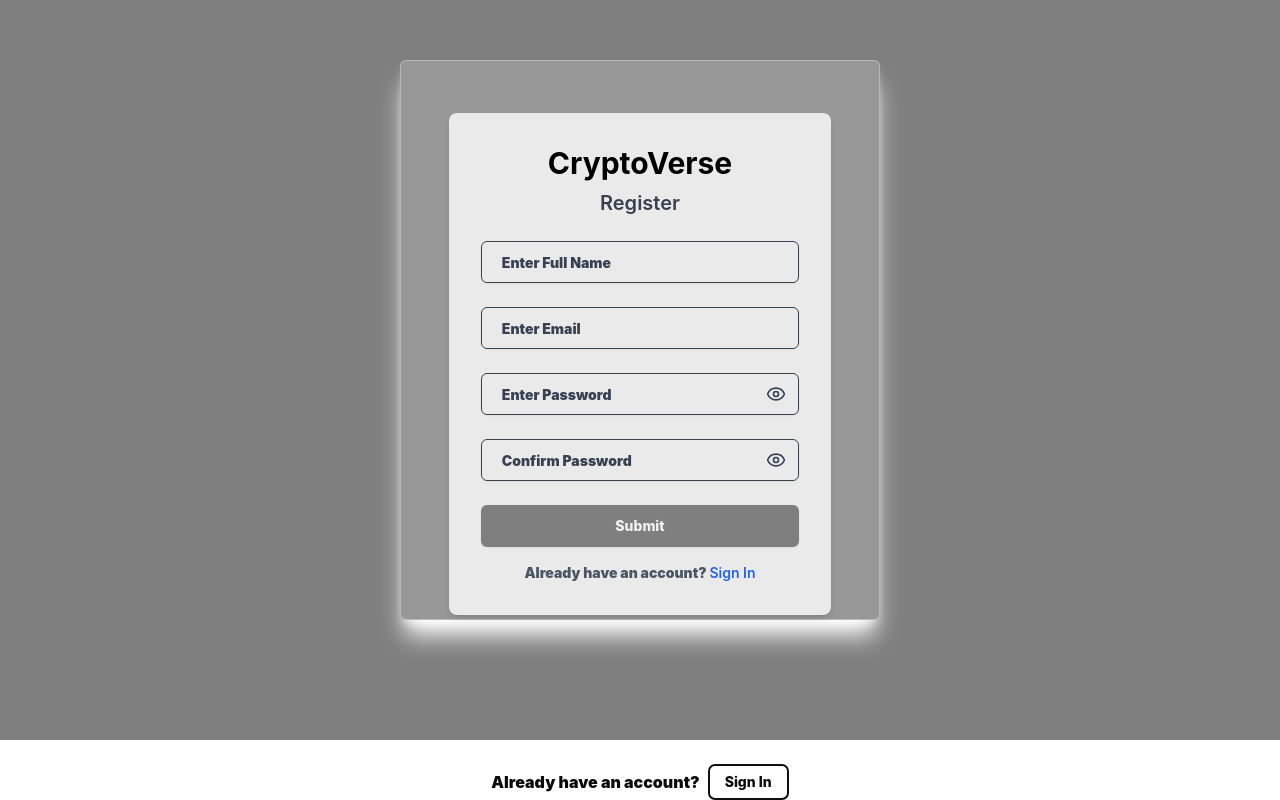
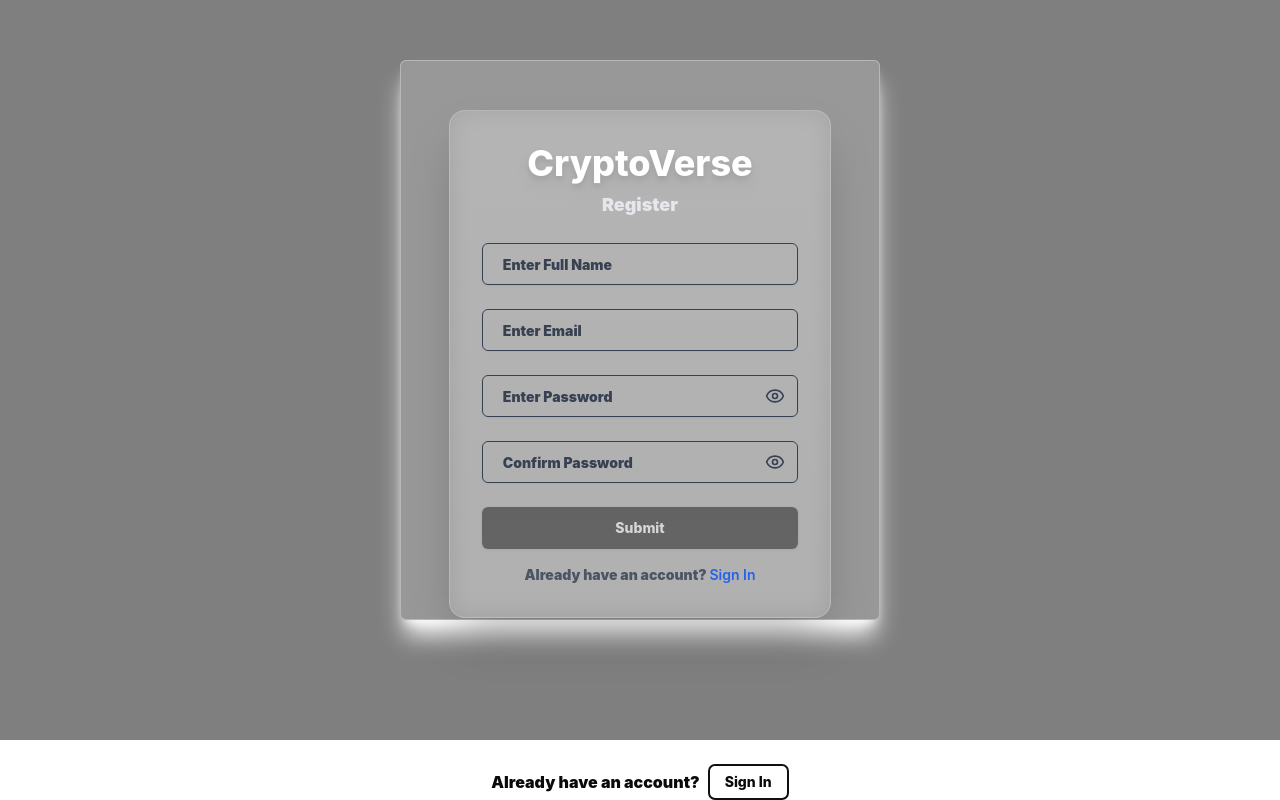
Before and after one commit to keshav0100/CryptoVerse-Frontend, a React (Vite) app: page / in a window 1280 px wide. Both pictures are taken after a click on the button "Sign Up". Shown: the part 60-860 px from the top of the page. Built offline with nearby package versions, Linux system fonts and the light colour scheme; no server answers.

Commit message:
UX: enhance Signup component with improved layout, typography, and background styling; add login link for existing users

```diff
--- a/src/index.css
+++ b/src/index.css
@@ -27,6 +27,16 @@ body {
   margin: 0;
   min-width: 320px;
   min-height: 100vh;
+}
+
+body.has-auth-bg {
+  background-image: url('/CrytoVerse.png');
+  background-position: center;
+  background-size: cover;
+  background-repeat: no-repeat;
+  background-attachment: fixed;
+  /* make sure the body background color doesn't hide the image */
+  background-color: transparent !important;
 }
 
 h1 {
--- a/src/pages/Auth/Signup.jsx
+++ b/src/pages/Auth/Signup.jsx
@@ -53,9 +53,9 @@ const Signup = () => {
   };
   return (
     <div className="min-h-screen flex items-center justify-center py-8">
-      <div className="w-full max-w-md p-8 bg-white/80 dark:bg-black/60 rounded-lg shadow-md">
-        <h1 className="text-3xl font-bold text-center mb-2 text-black">CryptoVerse</h1>
-        <h2 className="text-xl font-semibold text-center mb-6 text-gray-700">Register</h2>
+        <div className="w-full max-w-md p-8 rounded-2xl bg-gradient-to-b from-white/10 to-white/5 backdrop-blur-md border border-white/20 shadow-2xl">
+          <h1 className="text-4xl font-extrabold text-center mb-2 text-white drop-shadow-lg">CryptoVerse</h1>
+          <h2 className="text-lg text-center mb-6 text-gray-200">Register</h2>
         <Form {...form}>
           <form onSubmit={form.handleSubmit(onSubmit)} className="space-y-6">
           <FormField
@@ -209,6 +209,10 @@ const Signup = () => {
       </div>
     </div>
   );
+              <div className="mt-4 text-center text-sm text-gray-200">
+                Already have an account?{' '}
+                <a href="/signin" className="font-semibold underline">Login</a>
+              </div>
 };
 
 export default Signup;
```
